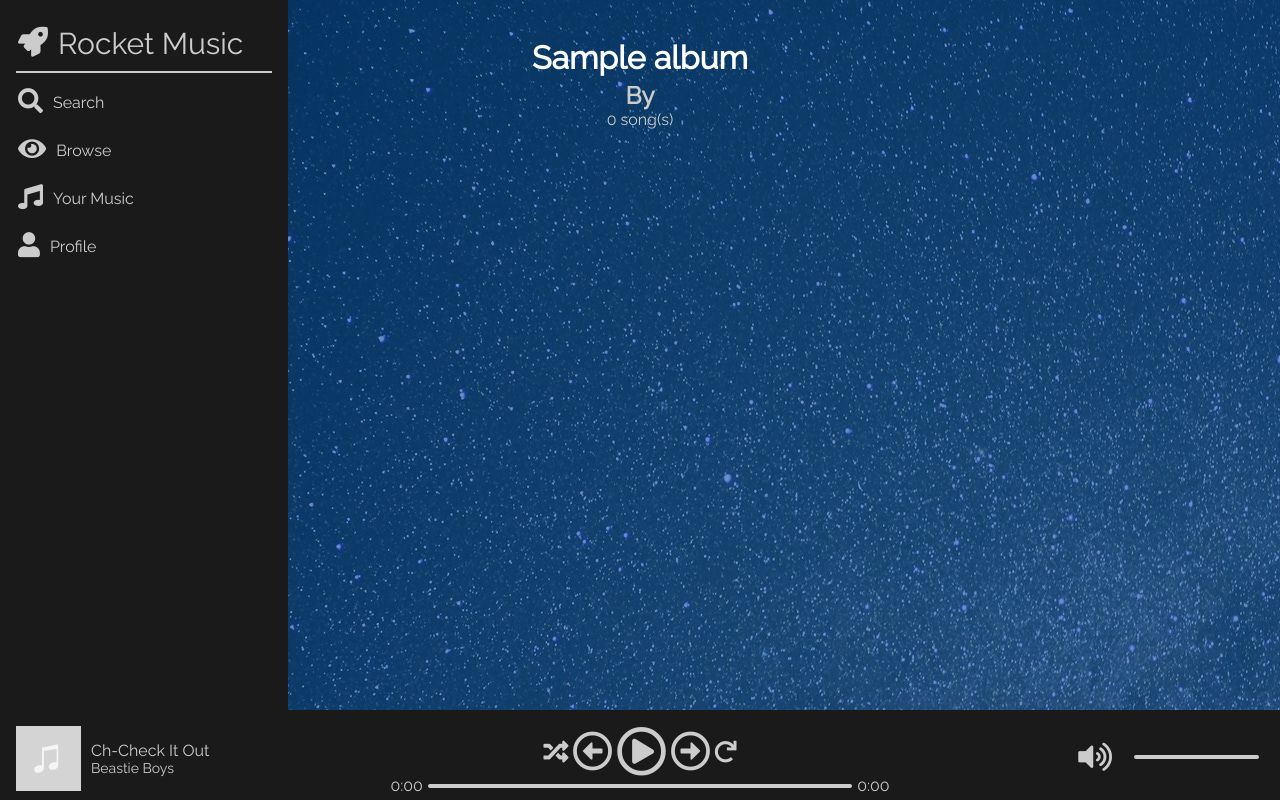
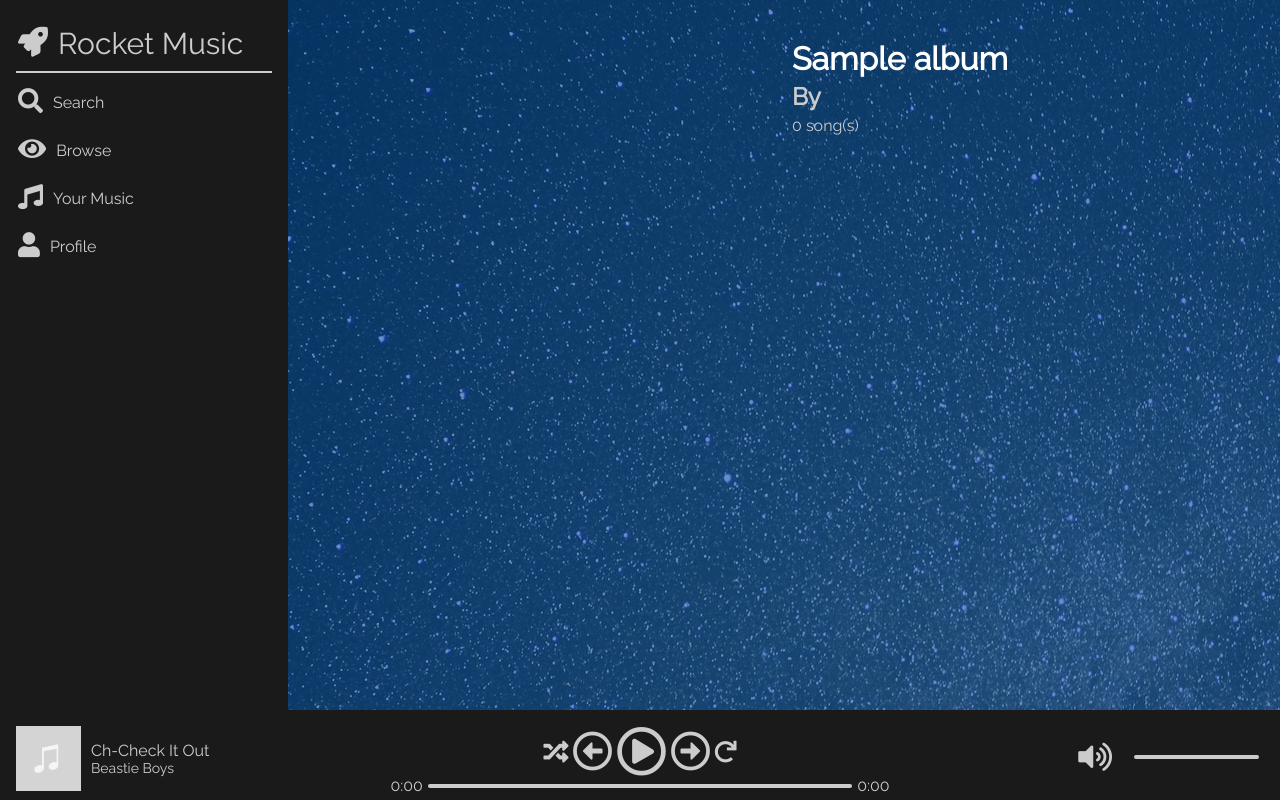
Before and after one commit to paigem33/music-player-app, a PHP site: page /album.php?id=1 in a window 1280 px wide. Run offline with PHP 8.4, Linux system fonts and the light colour scheme; the visitor is signed in with stand-in values (Sample User, id 1); tables that the repository leaves empty or names only in its code hold one stand-in row (values such as "Sample post"); data that the repository does not hold is empty; some libraries are stand-ins or nearby versions.

Commit message:
worked on album page styles

```diff
--- a/album.php
+++ b/album.php
@@ -15,9 +15,11 @@
 <div class="albumInfo">
     <div class="albumHeader">
         <img src="<?php echo $album->getArtworkPath(); ?>" alt="">
+        <div>
         <h1><?php echo $album->getTitle(); ?></h1>
         <h2>By <?php echo $artist->getName(); ?></h2>
         <p><?php echo $album->getSongs(); ?> song(s)</p>
+        </div>
     </div>
     <ul class="albumContent">
 
@@ -30,15 +32,22 @@
                echo "<li>
                         <div>
                             <i class='fas fa-play'></i>
-                            <span>$i</span>
+                            <span class='number'>$i.</span>
                         </div>
                         <div>
                             <span class='title'>" . $albumSong->getTitle() . "</span>
-                            <span class='artist'>" . $albumArtist->getName() . "</span>
+                            <span class='artist'> - " . $albumArtist->getName() . "</span>
+                        </div>
+                        <div>
+                            <i class='fas fa-ellipsis-h'></i>
+                        </div>
+                        <div>
+                            <span class='duration'>" . $albumSong->getDuration() . "</span>
                         </div>
                     </li>";
+                    $i++;
            }
-           $i++;
+
         ?>
 
     </ul>
--- a/assets/css/style.css
+++ b/assets/css/style.css
@@ -310,3 +310,82 @@
 .albumHeader h1 {
     padding: 5px 0 5px 0;
 }
+.albumHeader p {
+    padding-top: 5px;
+}
+.albumContent li {
+    list-style-type: none;;
+}
+.albumContent .fas.fa-play{
+    font-size: 30px;
+    display: none;
+}
+.albumContent .fas.fa-ellipsis-h {
+    font-size: 20px;
+}
+.albumContent {
+    padding: 15px;
+}
+.albumContent .number {
+    font-size: 30px;
+}
+.albumInfo .artist {
+    font-size: 16px;
+}
+.albumContent li  {
+    display: flex;
+    align-items: center;
+    padding: 5px 5px 7px;
+}
+.albumContent div:nth-of-type(1){
+    /* width: 3%; */
+}
+.albumContent div:nth-of-type(2){
+    display: flex;
+    flex-direction: column;
+    font-size: 18px;
+    padding: 3px 0 0 7px;
+    width: 75%;
+}
+.albumContent div:nth-of-type(3) {
+    padding: 7px 0 0 7px;
+}
+@media only screen and (min-width: 690px){
+    .albumHeader {
+        display: flex;
+        justify-content: center;
+        align-items: center;
+        text-align: left;
+        margin-bottom: 20px;
+        padding-top: 20px;
+    }
+    .albumHeader img {
+        width: 200px;
+    }
+    .albumHeader div {
+        padding: 15px;
+    }
+    .albumInfo {
+        margin-left: 25%;
+    }
+    .albumContent {
+        padding: 0;
+    }
+    .albumContent li {
+        margin-right: 4%;
+    }
+    .albumContent li:hover {
+        background-color: rgba(0,0,0,.3);
+        border-radius: 10px;
+    }
+    .albumContent li:hover .fas.fa-play{
+        display: block;
+    }
+    .albumContent li:hover .number {
+        display: none;
+    }
+    .albumContent div:nth-of-type(2){
+        flex-direction: row;
+        width: 90%;
+    }
+}
```
